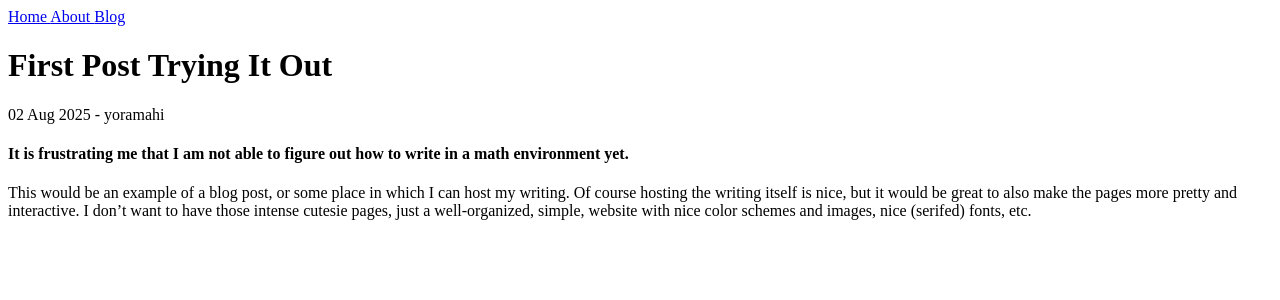
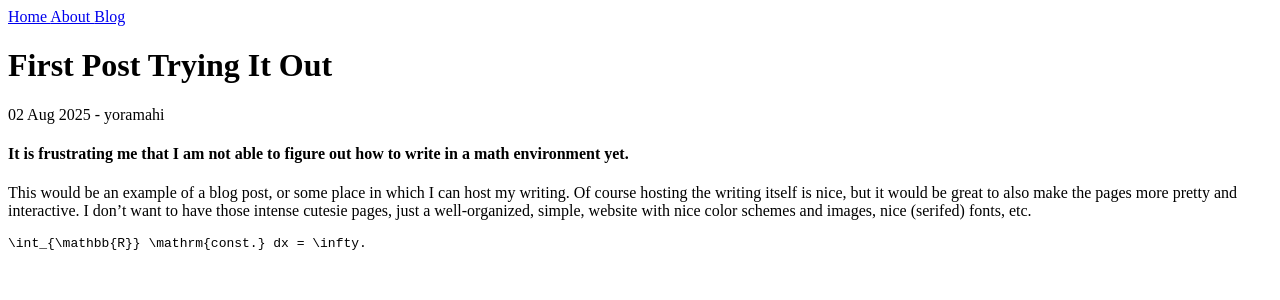
Before and after one commit to pukkasahib/pukkasahib.github.io, a Jekyll site: the page built from _posts/2025-08-02-first-post-trying-it-out.md, in a window 1280 px wide. Shown: the top 300 px of the page. Built offline with Jekyll 4.4.1, drawn with Linux system fonts in a browser that asks for light colours.

Commit message:
trying math mode post

````diff
--- a/_posts/2025-08-02-first-post-trying-it-out.md
+++ b/_posts/2025-08-02-first-post-trying-it-out.md
@@ -6,3 +6,7 @@
 #### It is frustrating me that I am not able to figure out how to write in a math environment yet.
 
 This would be an example of a blog post, or some place in which I can host my writing. Of course hosting the writing itself is nice, but it would be great to also make the pages more pretty and interactive. I don't want to have those intense cutesie pages, just a well-organized, simple, website with nice color schemes and images, nice (serifed) fonts, etc.
+
+```math
+\int_{\mathbb{R}} \mathrm{const.} dx = \infty.
+```
````
Also changed, not shown: 1 other file.
